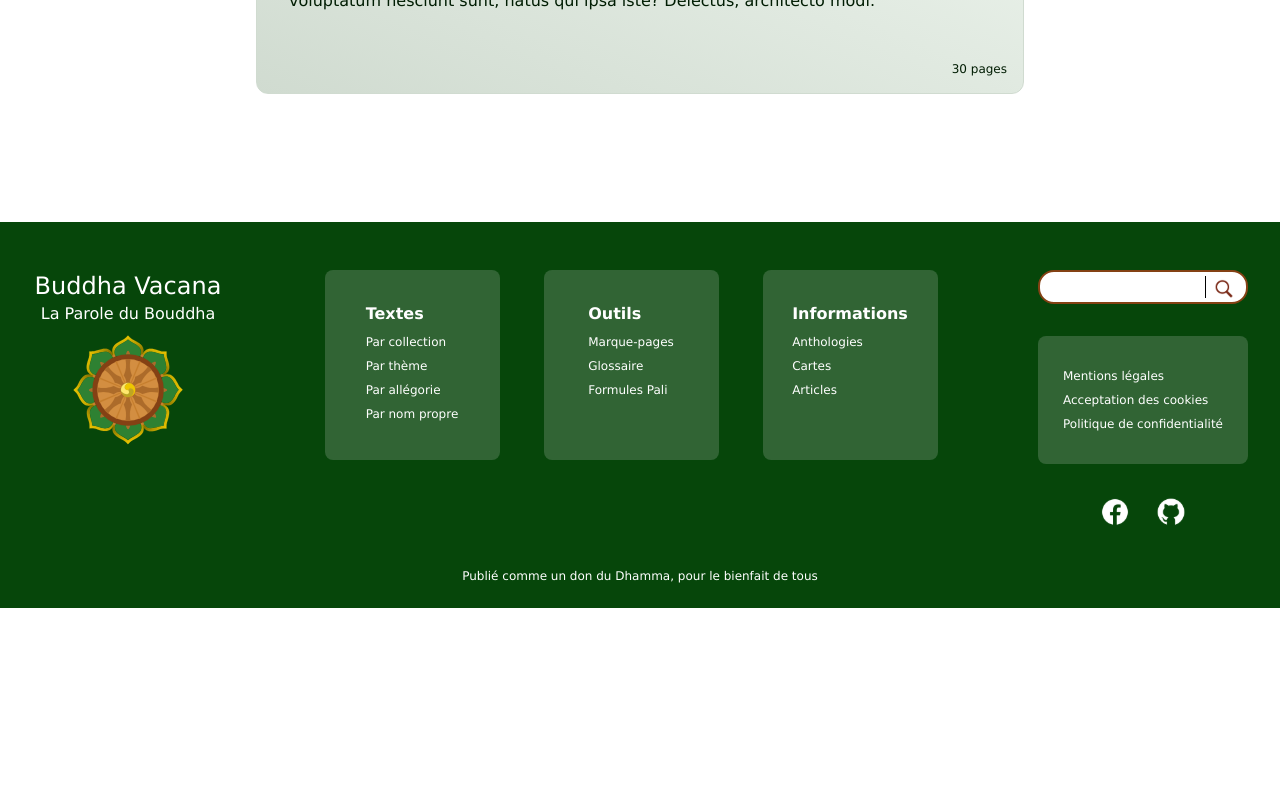
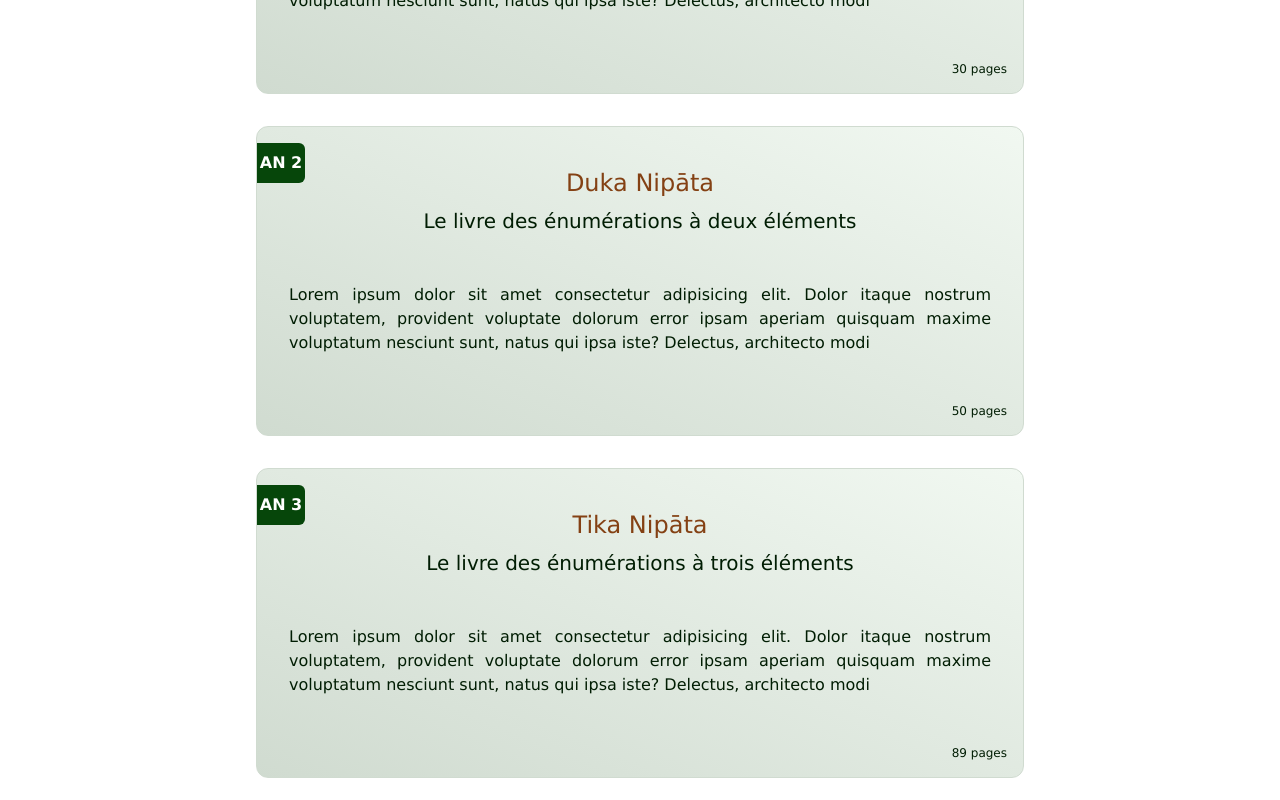
Before and after one commit to LaniakeanDev/buddha-vacana, a Next.js app: page /dhamma/an in a window 1280 px wide. Shown: the part 660-1460 px from the top of the page. Before the commit the page ends 1268 px from the top, so only its background shows below. Built offline with nearby package versions, Linux system fonts and the light colour scheme.

Commit message:
/dn, an/ and /an/[book] work

```diff
--- a/app/dhamma/an/[book]/page.tsx
+++ b/app/dhamma/an/[book]/page.tsx
@@ -1,6 +1,19 @@
+import PageWrapper from '../../components/PageWrapper';
 import SubNikayaSuttaList from '../../components/subnikaya-sutta-list';
+import { subnikayaPresentationMap } from '../../content';
 
-export default function AnguttaraNipataPage({ params }: ISubNikayaPage): React.ReactElement {
-  const { book } = params;
-  return <SubNikayaSuttaList nikaya="an" book={book} />;
+interface ANParams {
+  params: {
+    book: OneToTwelve;
+  };
 }
+
+export default async function AnguttaraNipataPage({ params }: ANParams) {
+  const { book } = await params;
+  const presentationData = subnikayaPresentationMap.an[book];
+  return (
+    <PageWrapper data={presentationData}>
+      <SubNikayaSuttaList nikaya="an" book={book} />
+    </PageWrapper>
+  );
+}
--- a/app/dhamma/an/page.tsx
+++ b/app/dhamma/an/page.tsx
@@ -1,21 +1,25 @@
 import NikayaCard from '../components/NikayaCard';
 import PageWrapper from '../components/PageWrapper';
-import { nikayaPresentationMap } from '../content';
+import { nikayaPresentationMap, subnikayaPresentationMap } from '../content';
 
-export default function SamyuttaPage() {
+export default function AnguttaraPage() {
+  const subnikayaPresentation = subnikayaPresentationMap.an;
+  const renderSubnikayaCards = () => {
+    return Object.values(subnikayaPresentation).map((item, idx) => (
+      <NikayaCard
+        plTitle={item.plTitle}
+        frTitle={item.frTitle}
+        description={item.description}
+        count={item.count}
+        identifier={item.identifier}
+        href={`an/${String(idx + 1)}`}
+        key={item.identifier}
+      />
+    ));
+  };
   return (
     <PageWrapper data={nikayaPresentationMap.an}>
-      <ul className="card-list-container">
-        <NikayaCard
-          plTitle="Ekaka Nipāta"
-          frTitle="Le livre des énumérations à un seul élément"
-          description="Lorem ipsum dolor sit amet consectetur adipisicing elit. Dolor itaque nostrum voluptatem, provident voluptate dolorum error ipsam aperiam quisquam maxime voluptatum nesciunt sunt, natus qui ipsa iste? Delectus, architecto modi."
-          count={30}
-          identifier="AN 1"
-          href="an/1"
-          key="an1"
-        />
-      </ul>
+      <ul className="card-list-container">{renderSubnikayaCards()}</ul>
     </PageWrapper>
   );
 }
--- a/app/dhamma/components/subnikaya-sutta-list/index.tsx
+++ b/app/dhamma/components/subnikaya-sutta-list/index.tsx
@@ -1,12 +1,28 @@
+import SuttaCard from '@/app/components/SuttaCard';
+import { getSuttaCardData } from '@/utils/getSuttaCardData';
+import { isISuttaCardDataArray } from '@/utils/typeguards';
+
 interface SubNikayaSuttaListProps {
   nikaya: 'an' | 'sn' | 'kn';
   book: number;
 }
 
-export default function SubNikayaSuttaList({ nikaya, book }: SubNikayaSuttaListProps) {
+export default async function SubNikayaSuttaList({ nikaya, book }: SubNikayaSuttaListProps) {
+  const suttaCardData = await getSuttaCardData(`${nikaya}/${book}`);
   return (
-    <p>
-      {nikaya} {book}
-    </p>
+    <div className="card-list-container">
+      {isISuttaCardDataArray(suttaCardData) &&
+        suttaCardData.map((item) => (
+          <SuttaCard
+            plTitle={item.plTitle}
+            frTitle={item.frTitle}
+            description={item.description}
+            identifier={item.identifier}
+            translator={item.translator}
+            readingTime={item.readingTime}
+            key={`sutta-card-${item.identifier}`}
+          />
+        ))}
+    </div>
   );
 }
--- a/app/dhamma/content.ts
+++ b/app/dhamma/content.ts
@@ -53,6 +53,37 @@ export function getNikayaNaviPresentationData(): INikayaNaviPresentationData[] {
     href: href as string,
   }));
 }
+
+export const subnikayaPresentationMap: TSubnikayaPresentationMap = {
+  an: {
+    1: {
+      plTitle: 'Ekaka Nipāta',
+      frTitle: 'Le livre des énumérations à un seul élément',
+      description:
+        'Lorem ipsum dolor sit amet consectetur adipisicing elit. Dolor itaque nostrum voluptatem, provident voluptate dolorum error ipsam aperiam quisquam maxime voluptatum nesciunt sunt, natus qui ipsa iste? Delectus, architecto modi',
+      count: 30,
+      identifier: 'AN 1',
+    },
+    2: {
+      plTitle: 'Duka Nipāta',
+      frTitle: 'Le livre des énumérations à deux éléments',
+      description:
+        'Lorem ipsum dolor sit amet consectetur adipisicing elit. Dolor itaque nostrum voluptatem, provident voluptate dolorum error ipsam aperiam quisquam maxime voluptatum nesciunt sunt, natus qui ipsa iste? Delectus, architecto modi',
+      count: 50,
+      identifier: 'AN 2',
+    },
+    3: {
+      plTitle: 'Tika Nipāta',
+      frTitle: 'Le livre des énumérations à trois éléments',
+      description:
+        'Lorem ipsum dolor sit amet consectetur adipisicing elit. Dolor itaque nostrum voluptatem, provident voluptate dolorum error ipsam aperiam quisquam maxime voluptatum nesciunt sunt, natus qui ipsa iste? Delectus, architecto modi',
+      count: 89,
+      identifier: 'AN 3',
+    },
+  },
+  // sn: {},
+  // kn: {}
+};
 
 // const samyuttaSubNikayaPresentationData = [
 //   {
--- a/app/dhamma/kn/page.tsx
+++ b/app/dhamma/kn/page.tsx
@@ -1,7 +1,7 @@
 import PageWrapper from '../components/PageWrapper';
 import { nikayaPresentationMap } from '../content';
 
-export default function SamyuttaPage() {
+export default function KhuddakaPage() {
   return (
     <PageWrapper data={nikayaPresentationMap.kn}>
       <div>content</div>
--- a/types/dhamma.d.ts
+++ b/types/dhamma.d.ts
@@ -27,10 +27,77 @@ type NikayaPresentationMap = {
   [key in NikayaEnum]: INikayaPresentationData;
 };
 
-// type NikayaEnum = 'digha' | 'majjhima' | 'samyutta' | 'anguttara' | 'khuddaka';
+type TSubnikayaPresentationMap = {
+  an: {
+    [key in OneToTwelve]: INikayaPresentationData;
+  };
+  sn?: {
+    [key in OneToFiftySix]: INikayaPresentationData;
+  };
+  kn?: {
+    [key in 'kp' | 'dhp' | 'ud' | 'it' | 'snp' | 'thag' | 'thig']: INikayaPresentationData;
+  };
+};
 
-interface ISubNikayaPage {
-  params: {
-    book: number;
-  };
-}
+type OneToTwelve = 1 | 2 | 3 /* | 4 | 5 | 6 | 7 | 8 | 9 | 10
+  | 11 | 12 */;
+
+type OneToFiftySix =
+  | 1
+  | 2
+  | 3
+  | 4
+  | 5
+  | 6
+  | 7
+  | 8
+  | 9
+  | 10
+  | 11
+  | 12
+  | 13
+  | 14
+  | 15
+  | 16
+  | 17
+  | 18
+  | 19
+  | 20
+  | 21
+  | 22
+  | 23
+  | 24
+  | 25
+  | 26
+  | 27
+  | 28
+  | 29
+  | 30
+  | 31
+  | 32
+  | 33
+  | 34
+  | 35
+  | 36
+  | 37
+  | 38
+  | 39
+  | 40
+  | 41
+  | 42
+  | 43
+  | 44
+  | 45
+  | 46
+  | 47
+  | 48
+  | 49
+  | 50
+  | 51
+  | 52
+  | 53
+  | 54
+  | 55
+  | 56;
+
+type NikayaEnum = 'dn' | 'mn' | 'sn' | 'an' | 'kn';
--- a/utils/getSuttaCardData.ts
+++ b/utils/getSuttaCardData.ts
@@ -8,7 +8,6 @@ export async function getSuttaCardData(filePathEnd: string): Promise<ISuttaCardD
   try {
     const rawData = await fs.readFile(sourcePath, 'utf8');
     const suttaCardData = JSON.parse(rawData);
-    console.log({ suttaCardData });
     if (!isISuttaCardDataArray(suttaCardData)) {
       throw new Error(`Data structure in ${sourcePath} doesn't match ISuttaCardData interface`);
     }
```
